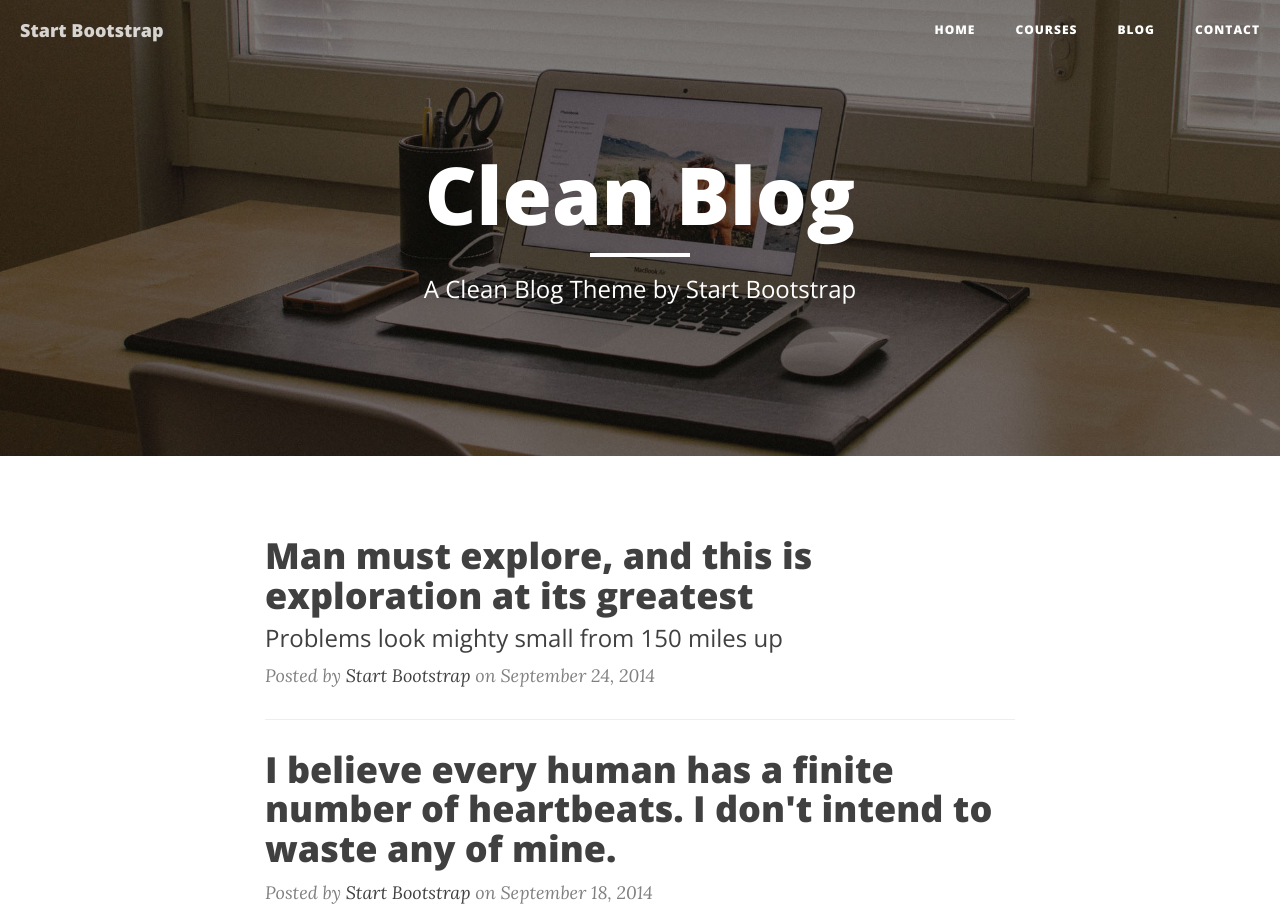
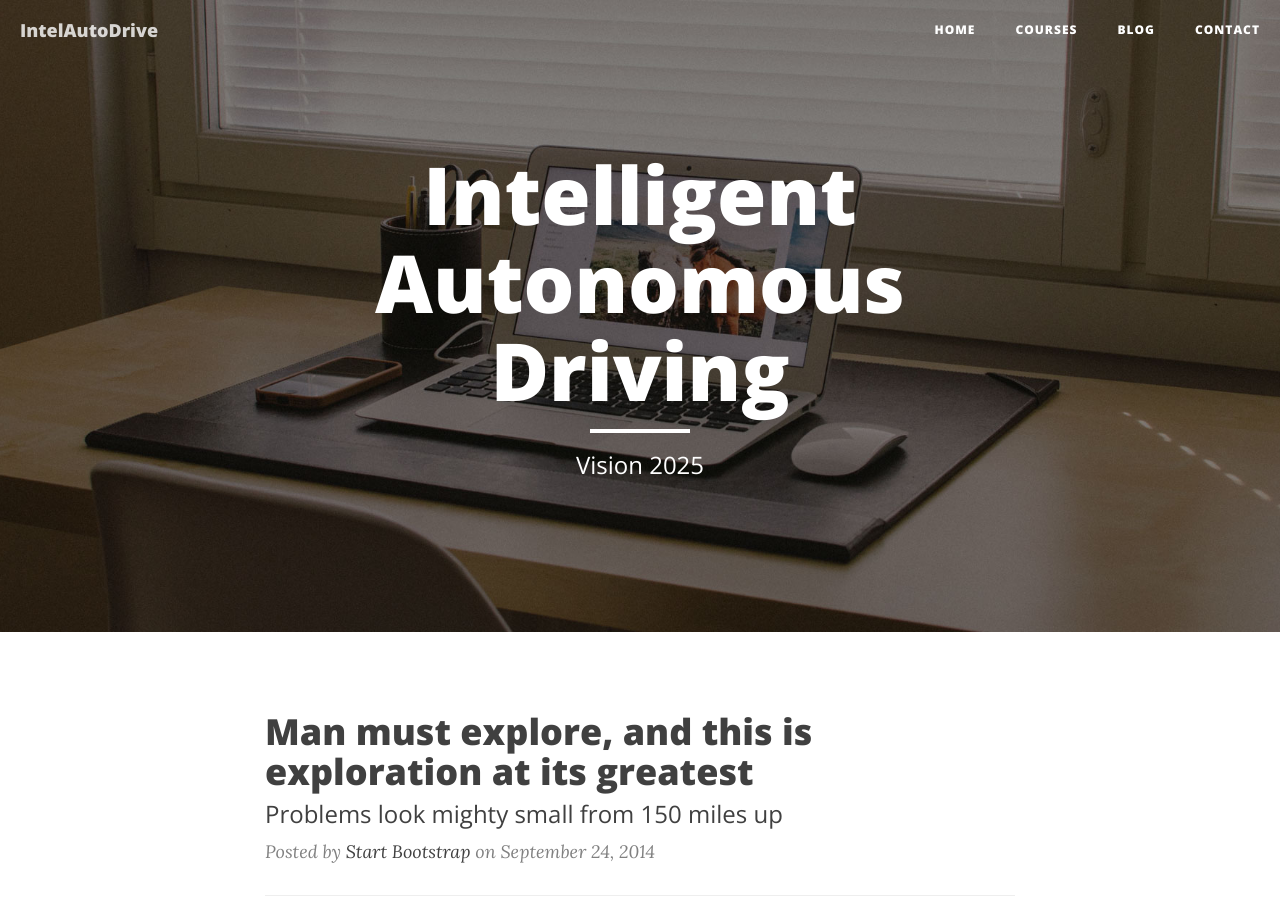
Before and after one commit to intelautodrive/intelautodrive, a plain HTML site: page index.html in a window 1280 px wide. Shown: the top 909 px of the page. Drawn offline with nearby package versions, Linux system fonts and the light colour scheme.

Commit message:
Update index.html

```diff
--- a/index.html
+++ b/index.html
@@ -9,7 +9,7 @@
     <meta name="description" content="">
     <meta name="author" content="">
 
-    <title>Clean Blog</title>
+    <title> Intelligent Autonomous Driving</title>
 
     <!-- Bootstrap Core CSS -->
     <link href="css/bootstrap.min.css" rel="stylesheet">
@@ -44,7 +44,7 @@
                     <span class="icon-bar"></span>
                     <span class="icon-bar"></span>
                 </button>
-                <a class="navbar-brand" href="index.html">Start Bootstrap</a>
+                <a class="navbar-brand" href="index.html">IntelAutoDrive</a>
             </div>
 
             <!-- Collect the nav links, forms, and other content for toggling -->
@@ -76,9 +76,9 @@
             <div class="row">
                 <div class="col-lg-8 col-lg-offset-2 col-md-10 col-md-offset-1">
                     <div class="site-heading">
-                        <h1>Clean Blog</h1>
+                        <h1>Intelligent Autonomous Driving</h1>
                         <hr class="small">
-                        <span class="subheading">A Clean Blog Theme by Start Bootstrap</span>
+                        <span class="subheading">Vision 2025</span>
                     </div>
                 </div>
             </div>
```
